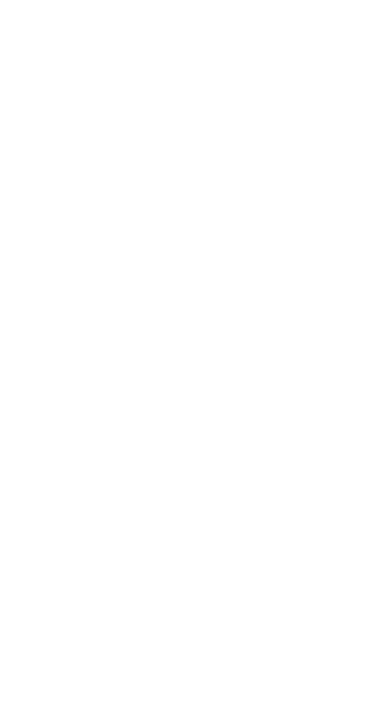
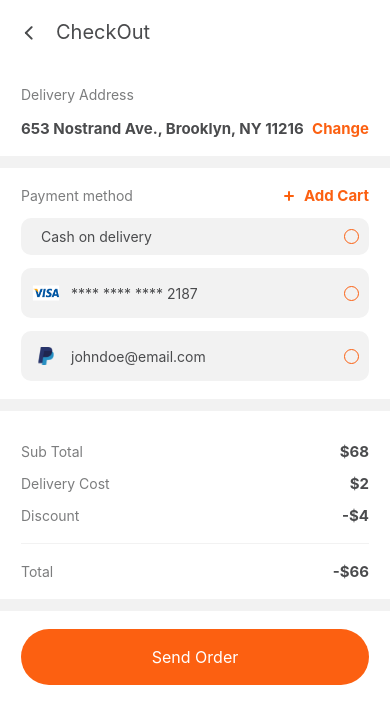
Before and after one commit to MrezaVasebi/rn_meal_monkey, a React Native app: screen /LoginOrSignup in a window 390 px wide. Shown: the top 724 px of the page. Built offline with nearby package versions, Linux system fonts and the light colour scheme.

Commit message:
added: order modal added

```diff
--- a/App.tsx
+++ b/App.tsx
@@ -1,3 +1,5 @@
+import { CheckOut } from "./screens/bottom-tab/more";
+
 export default function App() {
-  return null;
+  return <CheckOut />;
 }
--- a/components/texts/AppText.tsx
+++ b/components/texts/AppText.tsx
@@ -3,7 +3,7 @@ import { StyleSheet, Text, TextProps } from "react-native";
 import { appColors } from "../../utils";
 
 interface IAppText {
-  label: string;
+  label?: string;
   lblStyle?: object;
 }
 
--- a/modules/handleIcons.tsx
+++ b/modules/handleIcons.tsx
@@ -33,6 +33,7 @@ export function handleIcons(iconName: string) {
     empty_star: require("../assets/icons/empty_star.png"),
     location: require("../assets/icons/location-pin.png"),
     paypal: require("../assets/icons/paypal.png"),
+    order: require("../assets/icons/order.png"),
 
     // img
     food_one: require("../assets/img/food_one.png"),
--- a/screens/bottom-tab/more/CheckOut.tsx
+++ b/screens/bottom-tab/more/CheckOut.tsx
@@ -1,4 +1,4 @@
-import React from "react";
+import React, { useState } from "react";
 import { StyleSheet, TouchableOpacity, View } from "react-native";
 import {
   PageHeaderWithReturn,
@@ -8,8 +8,11 @@ import {
 import { FillButton, TextButton } from "../../../components/buttons";
 import { AppText } from "../../../components/texts";
 import { AppPadding, appColors } from "../../../utils";
+import OrderModal from "../../modals/OrderModal";
 
 const CheckOut = () => {
+  const [showModal, setShowModal] = useState<boolean>(false);
+
   return (
     <RootScreen scrollStyle={{ padding: 0 }}>
       <PageHeaderWithReturn
@@ -112,8 +115,14 @@ const CheckOut = () => {
       <View style={styles.line} />
 
       <View style={{ paddingHorizontal: AppPadding.l }}>
-        <FillButton label="Send Order" btnStyle={styles.sendStyle} />
+        <FillButton
+          label="Send Order"
+          btnStyle={styles.sendStyle}
+          onPress={() => setShowModal(true)}
+        />
       </View>
+
+      {showModal && <OrderModal onPress={() => setShowModal(false)} />}
     </RootScreen>
   );
 };
--- a/screens/modals/AddCreditModal.tsx
+++ b/screens/modals/AddCreditModal.tsx
@@ -1,39 +1,19 @@
 import React from "react";
-import {
-  Modal,
-  ScrollView,
-  StyleSheet,
-  TouchableOpacity,
-  View,
-} from "react-native";
+import { StyleSheet, View } from "react-native";
 import { WrapIcon } from "../../components";
 import { AppButton, SwitchButton } from "../../components/buttons";
 import AppInput from "../../components/inputs/AppInput";
 import { AppText } from "../../components/texts";
 import { appColors } from "../../utils";
+import { RootModal } from "./components";
 
 const AddCreditModal = ({ onPress }: { onPress: () => void }) => {
   return (
-    <Modal transparent statusBarTranslucent animationType="fade">
-      <View style={styles.root}>
-        <View style={styles.innerStyle}>
-          <ScrollView
-            contentContainerStyle={{ flexGrow: 1, paddingBottom: 15 }}
-            showsVerticalScrollIndicator={false}
+    <RootModal
+      onPress={onPress}
+      isShowTitle={true}
+      title="Add Credit/Debit Card"
     >
-            <View style={styles.headerStyle}>
-              <View style={{ alignItems: "flex-end" }}>
-                <TouchableOpacity onPress={onPress} activeOpacity={0.5}>
-                  <WrapIcon iconName="close" height={12} width={12} />
-                </TouchableOpacity>
-              </View>
-
-              <AppText
-                label="Add Credit/Debit Card"
-                lblStyle={styles.titleStyle}
-              />
-            </View>
-
       <View style={styles.line} />
 
       <AppInput
@@ -43,10 +23,7 @@ const AddCreditModal = ({ onPress }: { onPress: () => void }) => {
       />
 
       <View style={styles.expireContent}>
-              <AppText
-                label="Expiry"
-                lblStyle={{ color: appColors.darkPlus }}
-              />
+        <AppText label="Expiry" lblStyle={{ color: appColors.darkPlus }} />
 
         <View style={styles.expiryContainer}>
           <AppInput
@@ -97,34 +74,13 @@ const AddCreditModal = ({ onPress }: { onPress: () => void }) => {
           />
         </AppButton>
       </View>
-          </ScrollView>
-        </View>
-      </View>
-    </Modal>
+    </RootModal>
   );
 };
 
 export default AddCreditModal;
 
 const styles = StyleSheet.create({
-  root: {
-    flex: 1,
-    justifyContent: "flex-end",
-    backgroundColor: "rgba(0,0,0,.5)",
-  },
-  innerStyle: {
-    width: "100%",
-    height: "80%",
-    overflow: "hidden",
-    paddingHorizontal: 21,
-    borderTopLeftRadius: 18,
-    borderTopRightRadius: 18,
-    backgroundColor: appColors.white,
-  },
-  headerStyle: {
-    marginTop: 13.5,
-  },
-  titleStyle: { color: appColors.darkPlus, fontSize: 14, fontWeight: "bold" },
   line: {
     height: 1,
     width: "100%",
--- /dev/null
+++ b/screens/modals/OrderModal.tsx
@@ -0,0 +1,68 @@
+import React from "react";
+import { StyleSheet, View } from "react-native";
+import { WrapIcon } from "../../components";
+import { FillButton, TextButton } from "../../components/buttons";
+import { AppText } from "../../components/texts";
+import { appColors } from "../../utils";
+import { RootModal } from "./components";
+
+const OrderModal = ({ onPress }: { onPress: () => void }) => {
+  return (
+    <RootModal onPress={onPress}>
+      <View style={{ alignItems: "center" }}>
+        <WrapIcon
+          iconName="order"
+          height={250}
+          width={250}
+          style={{ marginTop: 10 }}
+        />
+
+        <AppText label="Thank You" lblStyle={styles.thankStyle} />
+        <AppText
+          label="for your order"
+          lblStyle={{ color: appColors.darkPlus, marginTop: 4 }}
+        />
+
+        <View style={{ marginVertical: 34 }}>
+          <AppText
+            label="Your Order is now being processed. We will let you know once the order is picked from the outlet. Check the status of your Order"
+            lblStyle={styles.descStyle}
+          />
+        </View>
+
+        <FillButton
+          label="Track My Order"
+          onPress={() => {}}
+          btnStyle={styles.orderStyle}
+        />
+
+        <TextButton label="Back To Home" lblStyle={styles.backStyle} />
+      </View>
+    </RootModal>
+  );
+};
+
+export default OrderModal;
+
+const styles = StyleSheet.create({
+  thankStyle: {
+    fontSize: 26,
+    marginTop: 29,
+    fontWeight: "bold",
+    color: appColors.darkPlus,
+  },
+  descStyle: {
+    lineHeight: 20,
+    textAlign: "center",
+    color: appColors.darkPlus,
+  },
+  backStyle: {
+    marginTop: 17,
+    fontWeight: "bold",
+    color: appColors.darkPlus,
+  },
+  orderStyle: {
+    borderWidth: 0,
+    backgroundColor: appColors.orange,
+  },
+});
--- /dev/null
+++ b/screens/modals/components/CloseModal.tsx
@@ -0,0 +1,13 @@
+import React from "react";
+import { TouchableOpacity } from "react-native";
+import { WrapIcon } from "../../../components";
+
+const CloseModal = ({ onPress }: { onPress: () => void }) => {
+  return (
+    <TouchableOpacity onPress={onPress} activeOpacity={0.5}>
+      <WrapIcon iconName="close" height={12} width={12} />
+    </TouchableOpacity>
+  );
+};
+
+export default CloseModal;
--- /dev/null
+++ b/screens/modals/components/RootModal.tsx
@@ -0,0 +1,66 @@
+import React from "react";
+import { Modal, ScrollView, StyleSheet, View } from "react-native";
+import { AppText } from "../../../components/texts";
+import { appColors } from "../../../utils";
+import CloseModal from "./CloseModal";
+
+interface IRootModal {
+  onPress: () => void;
+  isShowTitle?: boolean;
+  scroll?: object;
+  children?: React.ReactNode;
+  title?: string | undefined;
+}
+
+const RootModal = (props: IRootModal) => {
+  return (
+    <Modal transparent statusBarTranslucent animationType="fade">
+      <View style={styles.root}>
+        <View style={styles.innerStyle}>
+          <ScrollView
+            contentContainerStyle={{ ...styles.scroll, ...props.scroll }}
+            showsVerticalScrollIndicator={false}
+          >
+            <View style={styles.headerStyle}>
+              <View style={{ alignItems: "flex-end" }}>
+                <CloseModal onPress={props.onPress} />
+              </View>
+
+              {props.isShowTitle && (
+                <AppText label={props.title} lblStyle={styles.titleStyle} />
+              )}
+            </View>
+            {props.children}
+          </ScrollView>
+        </View>
+      </View>
+    </Modal>
+  );
+};
+
+export default RootModal;
+
+const styles = StyleSheet.create({
+  root: {
+    flex: 1,
+    justifyContent: "flex-end",
+    backgroundColor: "rgba(0,0,0,.5)",
+  },
+  innerStyle: {
+    width: "100%",
+    height: "80%",
+    overflow: "hidden",
+    paddingHorizontal: 21,
+    borderTopLeftRadius: 18,
+    borderTopRightRadius: 18,
+    backgroundColor: appColors.white,
+  },
+  scroll: {
+    flexGrow: 1,
+    paddingBottom: 15,
+  },
+  headerStyle: {
+    marginTop: 13.5,
+  },
+  titleStyle: { color: appColors.darkPlus, fontSize: 14, fontWeight: "bold" },
+});
--- /dev/null
+++ b/screens/modals/components/index.tsx
@@ -0,0 +1,4 @@
+import CloseModal from "./CloseModal";
+import RootModal from "./RootModal";
+
+export { CloseModal, RootModal };
```
Also changed, not shown: assets/icons/order.png (added). Lines whose indentation alone changed are shown as unchanged.
